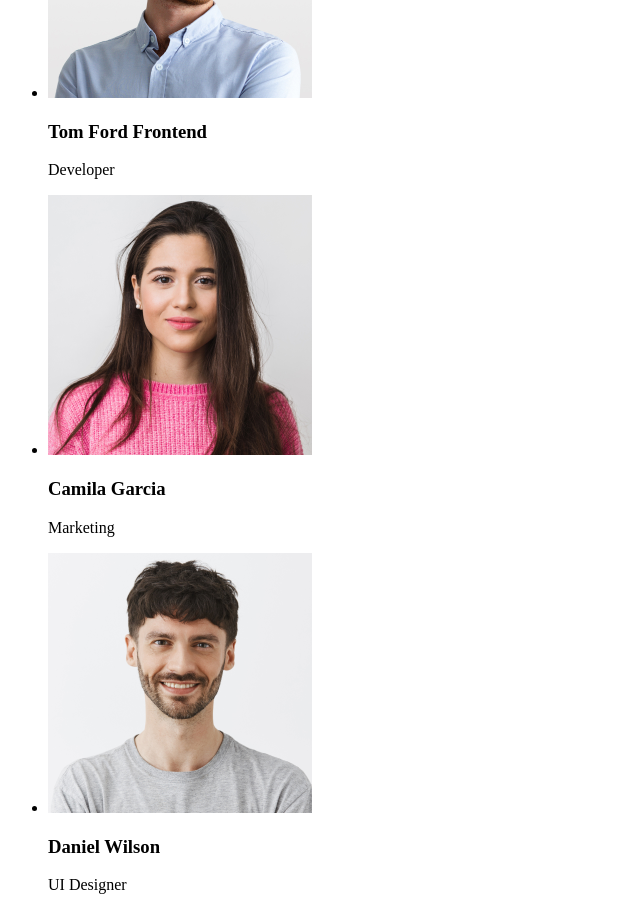
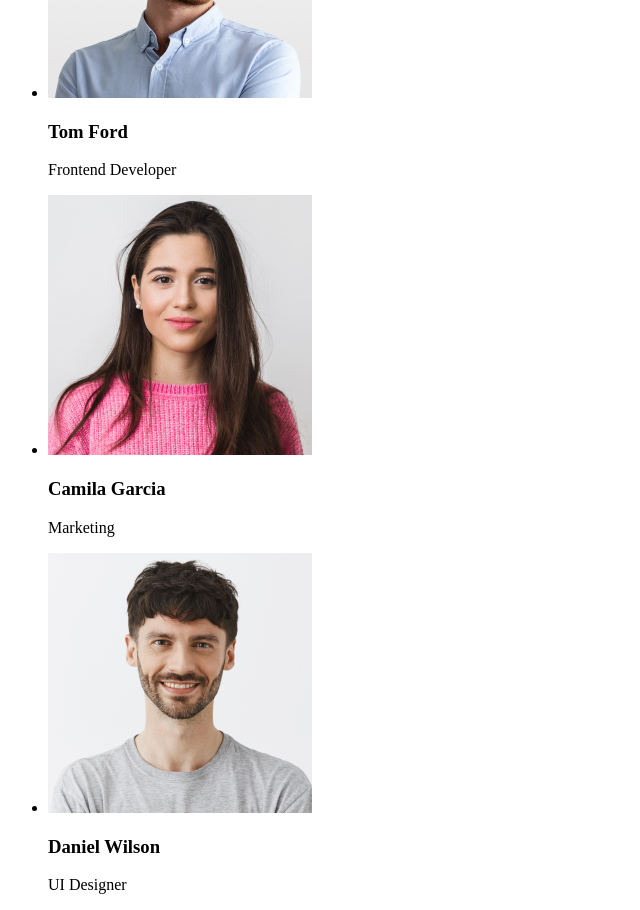
Before and after one commit to Tanya-goit/goit-markup-hw-01, a plain HTML site: page index.htm in a window 1280 px wide. Shown: the part 1180-2090 px from the top of the page, without its empty margins (0-640 px from the left). Drawn offline with Linux system fonts and the light colour scheme.

Commit message:
markup header

```diff
--- a/index.htm
+++ b/index.htm
@@ -81,8 +81,8 @@
               width="264"
               height="260"
             />
-            <h3>Tom Ford Frontend</h3>
-            <p>Developer</p>
+            <h3>Tom Ford</h3>
+            <p>Frontend Developer</p>
           </li>
           <li>
             <img
```
